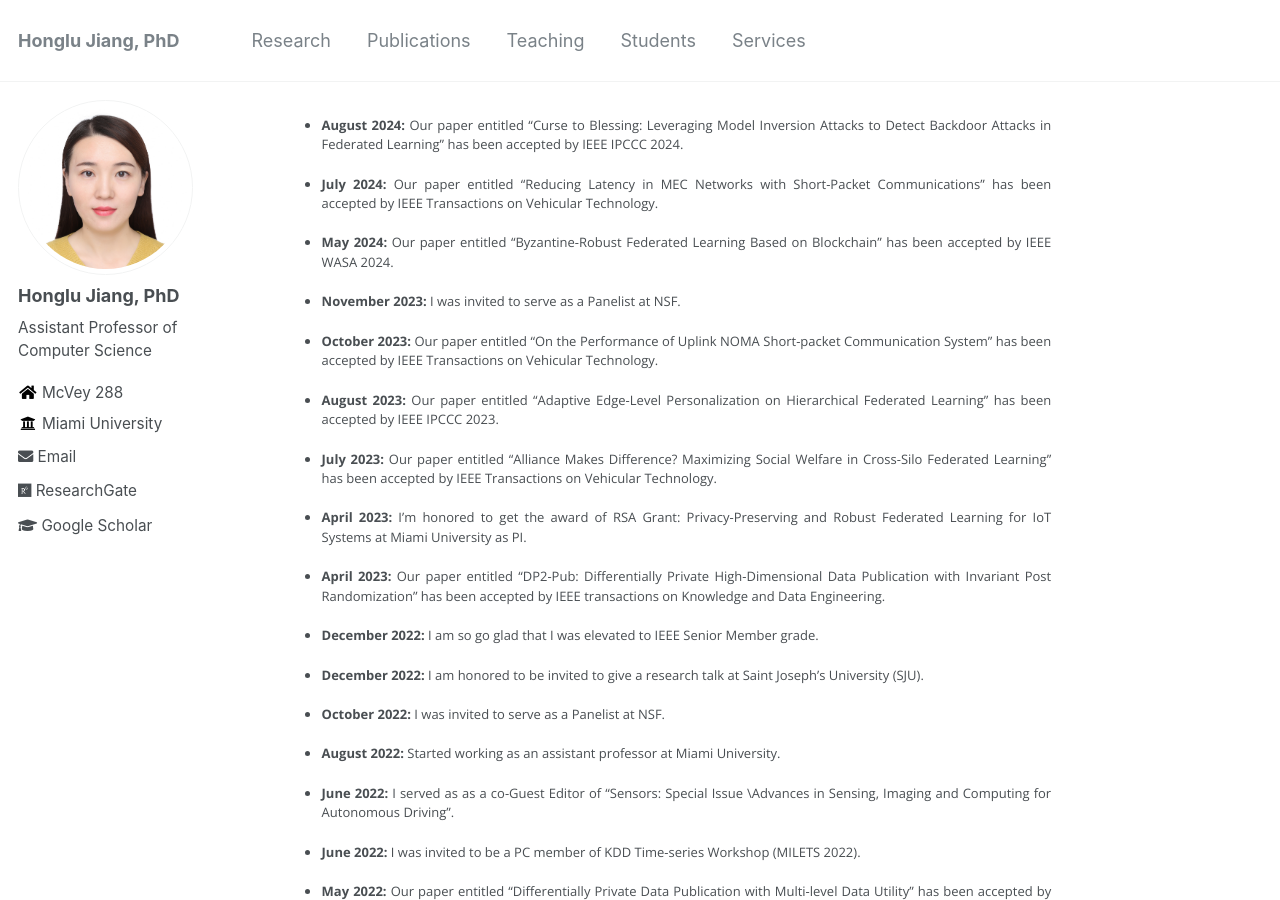
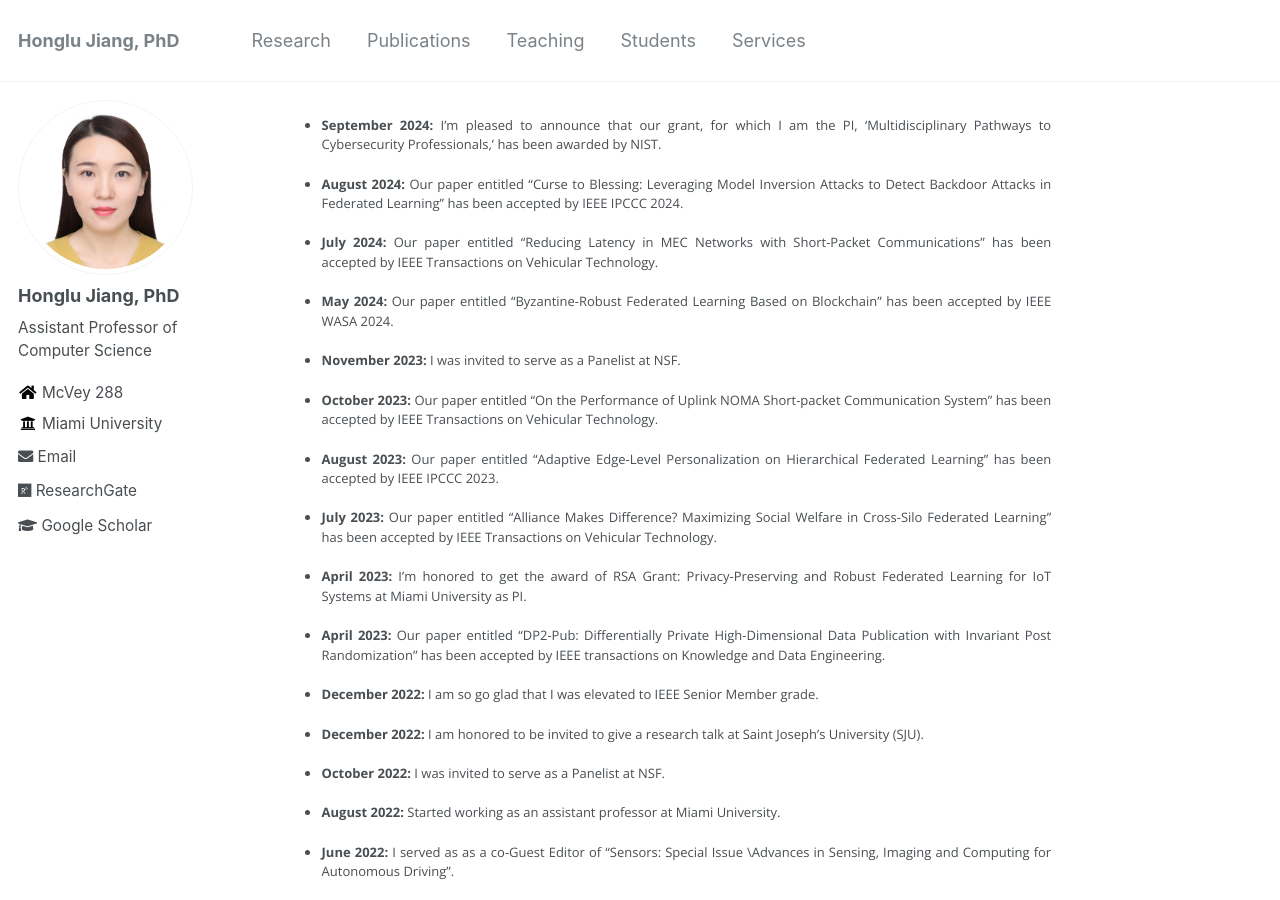
Before and after one commit to hljiang0720/hljiang.github.io, a Jekyll site: the page built from _pages/news.md, in a window 1280 px wide and 900 px high. Built offline with Jekyll 4.4.1, drawn with Linux system fonts in a browser that asks for light colours.

Commit message:
Update news.md

```diff
--- a/_pages/news.md
+++ b/_pages/news.md
@@ -2,6 +2,8 @@
 permalink: /news/
 author_profile: true
 ---
+* **September 2024:** I’m pleased to announce that our grant, for which I am the PI, 'Multidisciplinary Pathways to Cybersecurity Professionals,' has been awarded by NIST.
+
 * **August 2024:** Our paper entitled “Curse to Blessing: Leveraging Model Inversion Attacks to Detect Backdoor Attacks in Federated Learning" has been accepted by IEEE IPCCC 2024.
 
 * **July 2024:** Our paper entitled “Reducing Latency in MEC Networks with Short-Packet Communications" has been accepted by IEEE Transactions on Vehicular Technology.
```
